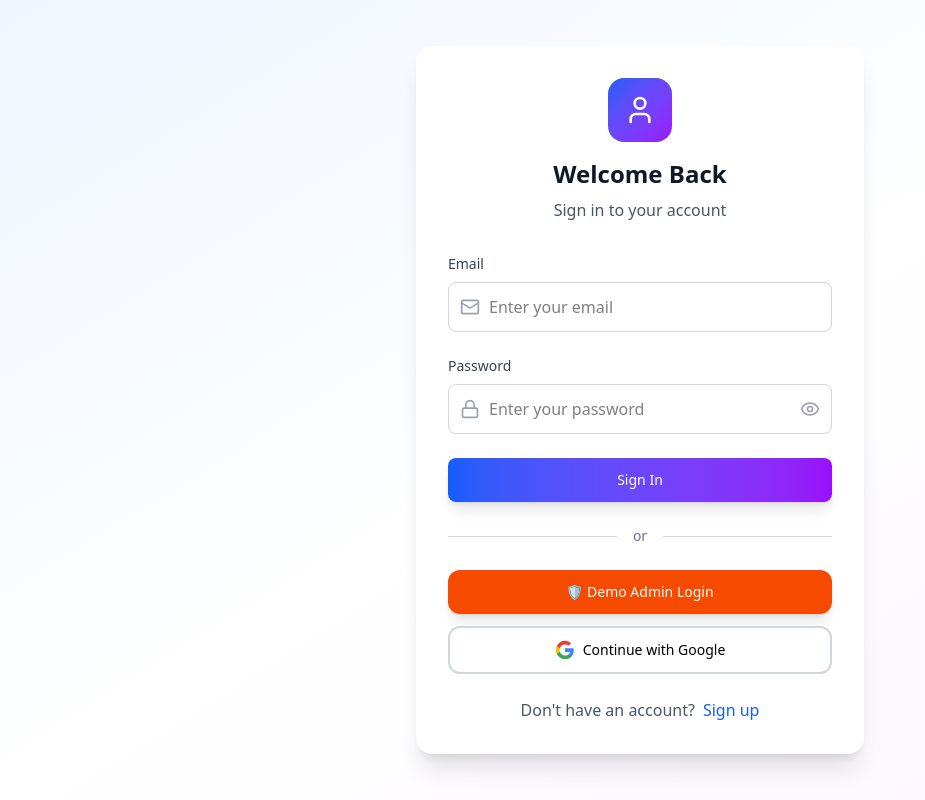
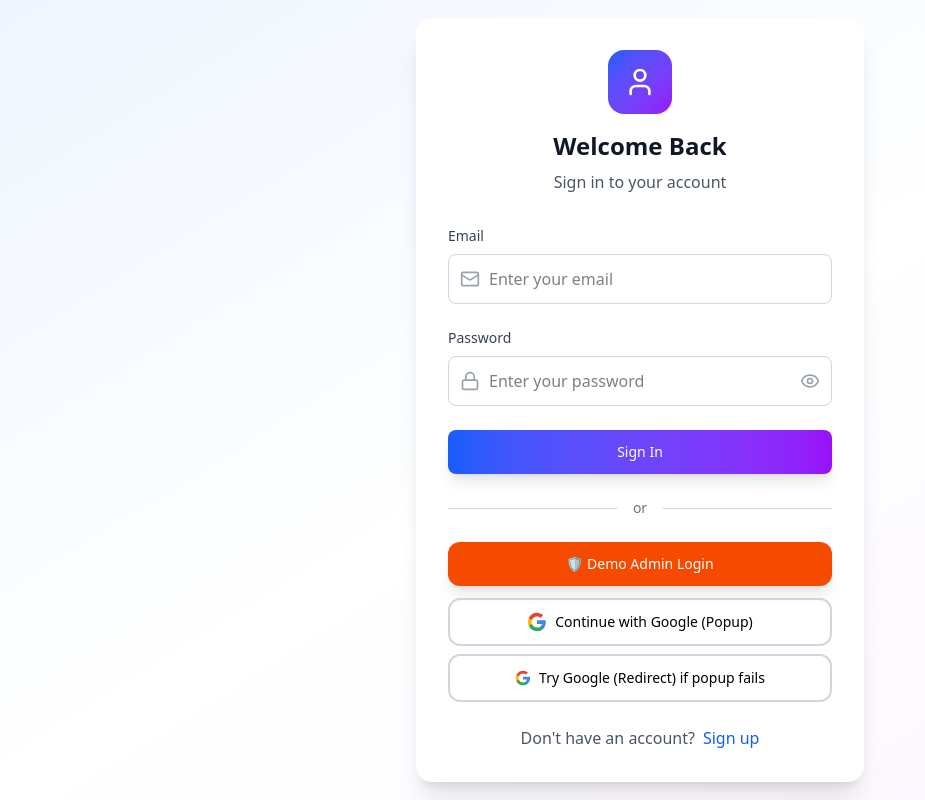
Before and after one commit to deepalweb/travelbuddy, a React (Vite) app in the folder frontend/: page /login in a window 1280 px wide. Shown: the whole page, without its empty margins (0-925 px from the left). Built offline with nearby package versions, Linux system fonts and the light colour scheme; no server answers.

Commit message:
Improve Google Sign-In: add debugging, error handling, and redirect fallback

```diff
--- a/frontend/src/contexts/AuthContext.tsx
+++ b/frontend/src/contexts/AuthContext.tsx
@@ -5,6 +5,8 @@ import {
   signOut,
   onAuthStateChanged,
   signInWithPopup,
+  signInWithRedirect,
+  getRedirectResult,
   GoogleAuthProvider,
   type User as FirebaseUser
 } from 'firebase/auth'
@@ -28,6 +30,7 @@ interface AuthContextType {
   login: (email: string, password: string) => Promise<void>
   register: (username: string, email: string, password: string) => Promise<void>
   loginWithGoogle: () => Promise<void>
+  loginWithGoogleRedirect: () => Promise<void>
   loginDemo: () => Promise<void>
   logout: () => void
   updateProfile: (data: Partial<User>) => Promise<void>
@@ -66,6 +69,21 @@ export const AuthProvider: React.FC<{ children: React.ReactNode }> = ({ children
       setIsLoading(false)
       return
     }
+
+    // Check for redirect result first
+    const checkRedirectResult = async () => {
+      try {
+        const result = await getRedirectResult(firebase.auth)
+        if (result?.user) {
+          console.log('Google Sign-In redirect successful:', result.user.email)
+          await syncUserProfile(result.user)
+        }
+      } catch (error: any) {
+        console.error('Redirect result error:', error)
+      }
+    }
+
+    checkRedirectResult()
 
     const unsubscribe = onAuthStateChanged(firebase.auth, async (firebaseUser) => {
       if (firebaseUser) {
@@ -222,16 +240,63 @@ export const AuthProvider: React.FC<{ children: React.ReactNode }> = ({ children
 
   const loginWithGoogle = async () => {
     if (!firebase) throw new Error('Firebase not initialized')
+
+    console.log('Starting Google Sign-In...')
+
     try {
       const provider = new GoogleAuthProvider()
+      provider.addScope('email')
+      provider.addScope('profile')
+
+      // Add custom parameters to ensure proper popup behavior
+      provider.setCustomParameters({
+        prompt: 'select_account'
+      })
+
+      console.log('Attempting signInWithPopup...')
       const result = await signInWithPopup(firebase.auth, provider)
+      console.log('Google Sign-In successful:', result.user?.email)
+
       // User state will be updated by onAuthStateChanged
     } catch (error: any) {
+      console.error('Google Sign-In Error:', {
+        code: error.code,
+        message: error.message,
+        details: error
+      })
+
       if (error.code === 'auth/popup-closed-by-user') {
-        // User closed popup - don't throw error, just return silently
+        console.log('User closed the popup')
         return
       }
+
+      if (error.code === 'auth/popup-blocked') {
+        throw new Error('Popup was blocked by browser. Please allow popups for this site.')
+      }
+
+      if (error.code === 'auth/unauthorized-domain') {
+        throw new Error('This domain is not authorized for Google Sign-In. Please contact support.')
+      }
+
       throw new Error(error.message || 'Google sign-in failed')
+    }
+  }
+
+  const loginWithGoogleRedirect = async () => {
+    if (!firebase) throw new Error('Firebase not initialized')
+
+    console.log('Starting Google Sign-In with redirect...')
+
+    try {
+      const provider = new GoogleAuthProvider()
+      provider.addScope('email')
+      provider.addScope('profile')
+
+      await signInWithRedirect(firebase.auth, provider)
+      // The page will redirect, so no need to handle result here
+    } catch (error: any) {
+      console.error('Google Sign-In Redirect Error:', error)
+      throw new Error(error.message || 'Google sign-in redirect failed')
     }
   }
 
@@ -276,7 +341,7 @@ export const AuthProvider: React.FC<{ children: React.ReactNode }> = ({ children
   }
 
   return (
-    <AuthContext.Provider value={{ user, login, register, loginWithGoogle, loginDemo, logout, updateProfile, isLoading }}>
+    <AuthContext.Provider value={{ user, login, register, loginWithGoogle, loginWithGoogleRedirect, loginDemo, logout, updateProfile, isLoading }}>
       {children}
     </AuthContext.Provider>
   )
--- a/frontend/src/pages/LoginPage.tsx
+++ b/frontend/src/pages/LoginPage.tsx
@@ -13,7 +13,7 @@ export const LoginPage: React.FC = () => {
   const [loading, setLoading] = useState(false)
   const [error, setError] = useState('')
 
-  const { login, register, loginWithGoogle, loginDemo } = useAuth()
+  const { login, register, loginWithGoogle, loginWithGoogleRedirect, loginDemo } = useAuth()
   const navigate = useNavigate()
 
   const handleSubmit = async (e: React.FormEvent) => {
@@ -43,8 +43,23 @@ export const LoginPage: React.FC = () => {
       await loginWithGoogle()
       navigate('/')
     } catch (error: any) {
+      console.error('Google popup sign-in failed:', error)
       setError(error.message || 'Google sign-in failed')
     } finally {
+      setLoading(false)
+    }
+  }
+
+  const handleGoogleRedirectLogin = async () => {
+    setLoading(true)
+    setError('')
+
+    try {
+      await loginWithGoogleRedirect()
+      // Page will redirect, so no need to navigate
+    } catch (error: any) {
+      console.error('Google redirect sign-in failed:', error)
+      setError(error.message || 'Google redirect sign-in failed')
       setLoading(false)
     }
   }
@@ -178,7 +193,7 @@ export const LoginPage: React.FC = () => {
             onClick={handleGoogleLogin}
             disabled={loading}
             variant="outline"
-            className="w-full py-3 border-gray-300 hover:bg-gray-50"
+            className="w-full py-3 mb-2 border-gray-300 hover:bg-gray-50"
           >
             <svg className="w-5 h-5 mr-2" viewBox="0 0 24 24">
               <path fill="#4285F4" d="M22.56 12.25c0-.78-.07-1.53-.2-2.25H12v4.26h5.92c-.26 1.37-1.04 2.53-2.21 3.31v2.77h3.57c2.08-1.92 3.28-4.74 3.28-8.09z"/>
@@ -186,7 +201,23 @@ export const LoginPage: React.FC = () => {
               <path fill="#FBBC05" d="M5.84 14.09c-.22-.66-.35-1.36-.35-2.09s.13-1.43.35-2.09V7.07H2.18C1.43 8.55 1 10.22 1 12s.43 3.45 1.18 4.93l2.85-2.22.81-.62z"/>
               <path fill="#EA4335" d="M12 5.38c1.62 0 3.06.56 4.21 1.64l3.15-3.15C17.45 2.09 14.97 1 12 1 7.7 1 3.99 3.47 2.18 7.07l3.66 2.84c.87-2.6 3.3-4.53 6.16-4.53z"/>
             </svg>
-            Continue with Google
+            Continue with Google (Popup)
+          </Button>
+
+          {/* Google Login Redirect Fallback */}
+          <Button
+            onClick={handleGoogleRedirectLogin}
+            disabled={loading}
+            variant="outline"
+            className="w-full py-3 border-gray-300 hover:bg-gray-50 text-sm"
+          >
+            <svg className="w-4 h-4 mr-2" viewBox="0 0 24 24">
+              <path fill="#4285F4" d="M22.56 12.25c0-.78-.07-1.53-.2-2.25H12v4.26h5.92c-.26 1.37-1.04 2.53-2.21 3.31v2.77h3.57c2.08-1.92 3.28-4.74 3.28-8.09z"/>
+              <path fill="#34A853" d="M12 23c2.97 0 5.46-.98 7.28-2.66l-3.57-2.77c-.98.66-2.23 1.06-3.71 1.06-2.86 0-5.29-1.93-6.16-4.53H2.18v2.84C3.99 20.53 7.7 23 12 23z"/>
+              <path fill="#FBBC05" d="M5.84 14.09c-.22-.66-.35-1.36-.35-2.09s.13-1.43.35-2.09V7.07H2.18C1.43 8.55 1 10.22 1 12s.43 3.45 1.18 4.93l2.85-2.22.81-.62z"/>
+              <path fill="#EA4335" d="M12 5.38c1.62 0 3.06.56 4.21 1.64l3.15-3.15C17.45 2.09 14.97 1 12 1 7.7 1 3.99 3.47 2.18 7.07l3.66 2.84c.87-2.6 3.3-4.53 6.16-4.53z"/>
+            </svg>
+            Try Google (Redirect) if popup fails
           </Button>
 
           {/* Toggle */}
```
